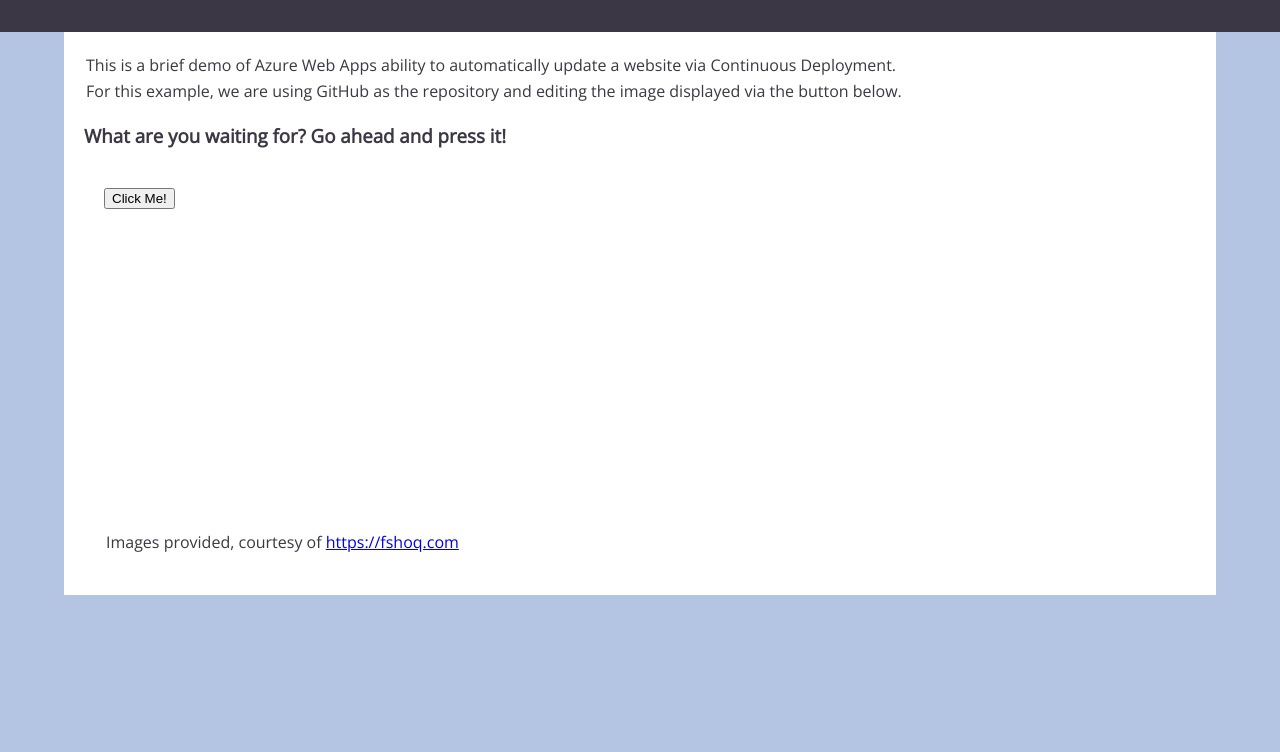
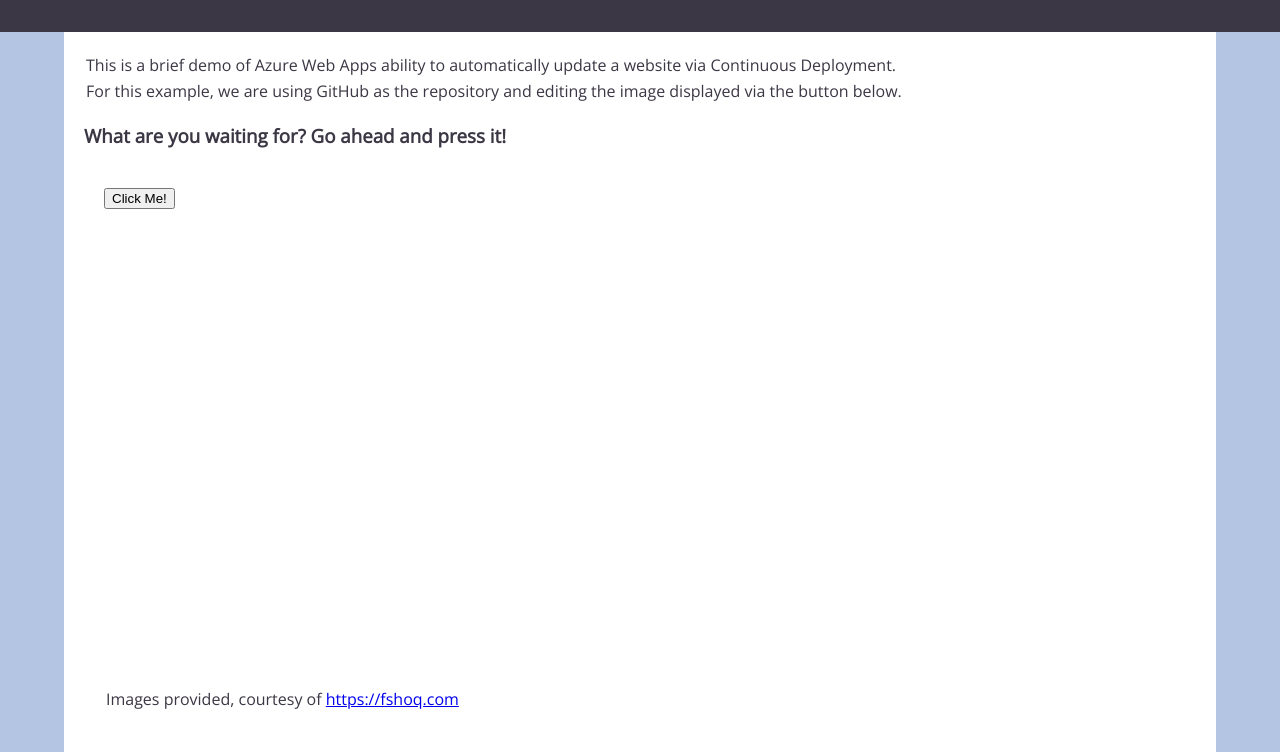
Before and after one commit to csweet89/WebApp, a plain HTML site: page index.html in a window 1280 px wide. Shown: the part 118-870 px from the top of the page. Before the commit the page ends 800 px from the top, so only its background shows below. Drawn offline with nearby package versions, Linux system fonts and the light colour scheme.

Commit message:
Minor edits
Added title, set lightbox min-height

```diff
--- a/css/styles.min.css
+++ b/css/styles.min.css
@@ -1 +1 @@
-body{overflow:scroll;background-color:#b4c5e4;margin:0;padding:0}p{padding:0;margin:0}div{padding:0;margin:0}.wrapper{max-width:1440px;margin:0 auto;background-color:#fff;width:90%}.content{margin:0;padding:20px;flex:0 0 800px;font-family:'Open Sans',sans-serif;color:#3c3744}.content p{padding:2px}.head{background-color:#3c3744;height:150px}.head h1{font-family:Roboto,sans-serif;color:#fbfff1;height:10%;padding:50px;margin:0}#image{opacity:0;margin-left:auto;margin-right:auto;display:block;max-width:100%;height:auto;max-height:610px;padding:10px;-webkit-transition:opacity 1s;-moz-transition:opacity 1s;transition:opacity 1s}
+body{overflow:scroll;background-color:#b4c5e4;margin:0;padding:0}p{padding:0;margin:0}div{padding:0;margin:0}.wrapper{max-width:1440px;margin:0 auto;background-color:#fff;width:90%}.content{margin:0;padding:20px;flex:0 0 800px;font-family:'Open Sans',sans-serif;color:#3c3744}.content p{padding:2px}.head{background-color:#3c3744;height:150px}.head h1{font-family:Roboto,sans-serif;color:#fbfff1;height:10%;padding:50px;margin:0}.lightbox{min-height:500px;}#image{opacity:0;margin-left:auto;margin-right:auto;display:block;max-width:100%;height:auto;max-height:610px;padding:10px;-webkit-transition:opacity 1s;-moz-transition:opacity 1s;transition:opacity 1s}
--- a/index.html
+++ b/index.html
@@ -1 +1 @@
-<!DOCTYPE html><html><head><link href="https://fonts.googleapis.com/css?family=Open+Sans|Roboto&display=swap" rel="stylesheet"><link href="css/styles.min.css" rel="stylesheet"> <script type="text/javascript" src="js/scripts.min.js"></script> </head><body> <header><div class="head"><h1>Welcome to this Web App</h1></div> </header><div class="wrapper"><div class="content"><div><p>This is a brief demo of Azure Web Apps ability to automatically update a website via Continuous Deployment.</p><p>For this example, we are using GitHub as the repository and editing the image displayed via the button below.</p><h3>What are you waiting for? Go ahead and press it!</h3></div><div class="content"><div class="lightbox"> <button onclick="ShowImage()">Click Me!</button> <img id="image" src="images/lake.jpg"></div><p>Images provided, courtesy of <a href="https://fshoq.com">https://fshoq.com</a></div></div></div></body></html>
+<!DOCTYPE html><html><head><title>Web App Demo</title><link href="https://fonts.googleapis.com/css?family=Open+Sans|Roboto&display=swap" rel="stylesheet"><link href="css/styles.min.css" rel="stylesheet"> <script type="text/javascript" src="js/scripts.min.js"></script> </head><body> <header><div class="head"><h1>Welcome to this Web App</h1></div> </header><div class="wrapper"><div class="content"><div><p>This is a brief demo of Azure Web Apps ability to automatically update a website via Continuous Deployment.</p><p>For this example, we are using GitHub as the repository and editing the image displayed via the button below.</p><h3>What are you waiting for? Go ahead and press it!</h3></div><div class="content"><div class="lightbox"> <button onclick="ShowImage()">Click Me!</button> <img id="image" src="images/lake.jpg"></div><p>Images provided, courtesy of <a href="https://fshoq.com">https://fshoq.com</a></div></div></div></body></html>
```
